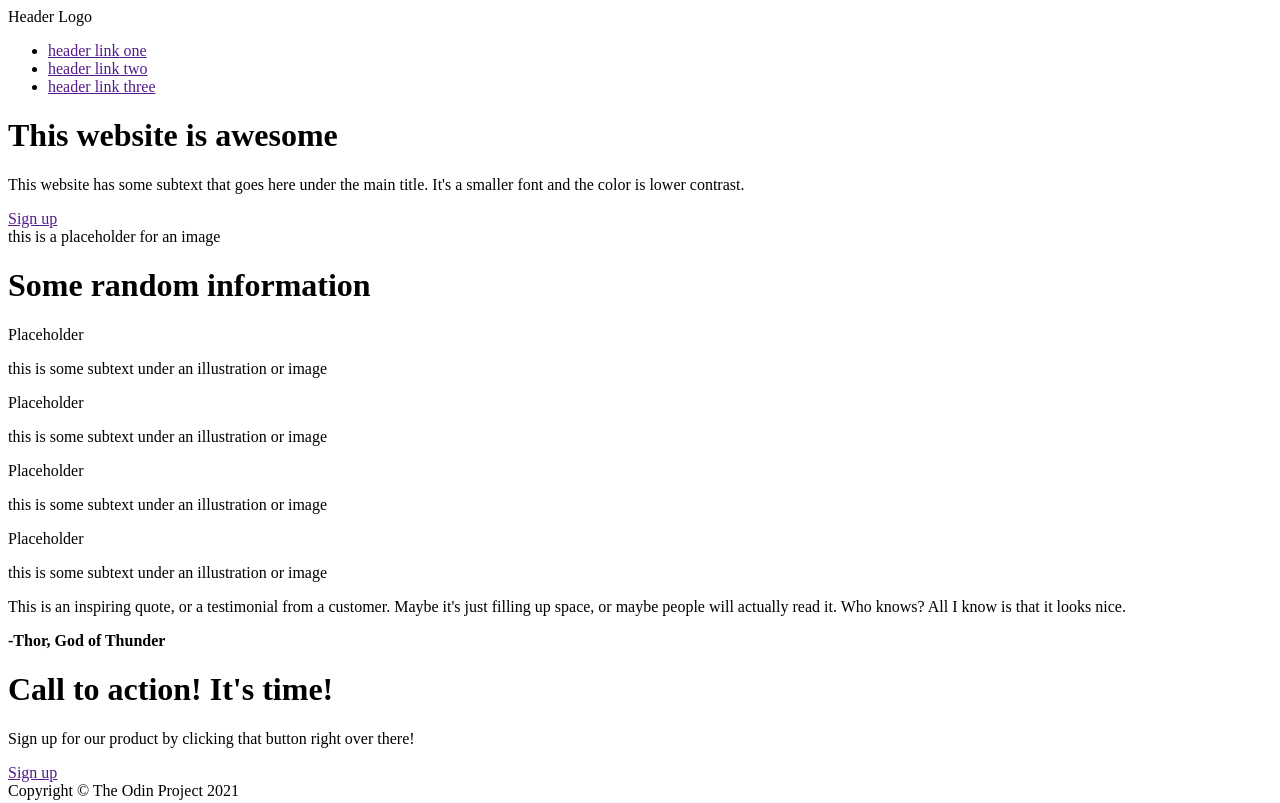
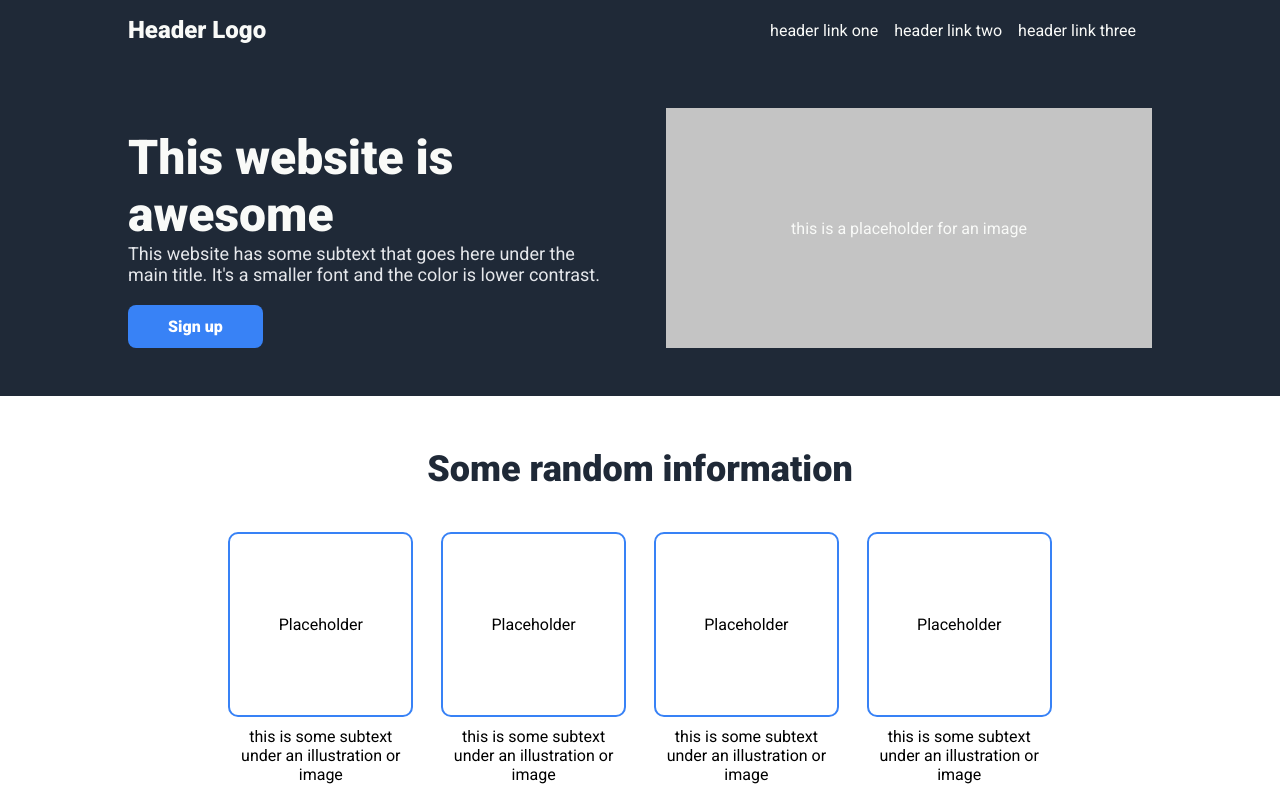
Before and after one commit to aflamiano-career/odin-landing-page, a plain HTML site: page index.html in a window 1280 px wide. Shown: the top 803 px of the page. Drawn offline with Linux system fonts and the light colour scheme.

Commit message:
added css styles

```diff
--- a/index.html
+++ b/index.html
@@ -4,18 +4,22 @@
     <meta charset="UTF-8">
     <meta http-equiv="X-UA-Compatible" content="IE=edge">
     <meta name="viewport" content="width=device-width, initial-scale=1.0">
+    <link rel="stylesheet" href="style.css">
     <title>Landing Page</title>
 </head>
 <body>
     <nav>
+        <div class="nav__container">
             <div class="logo">Header Logo</div>
-        <ul class="nav">
+            <ul class="nav__list">
                 <li class="nav__item"><a href="" class="nav__link">header link one</a></li>
                 <li class="nav__item"><a href="" class="nav__link">header link two</a></li>
                 <li class="nav__item"><a href="" class="nav__link">header link three</a></li>
             </ul>
+        </div>
     </nav>
     <div class="hero">
+        <div class="hero__container">
             <div class="hero__text">
                 <h1 class="hero__title">
                     This website is awesome
@@ -30,7 +34,9 @@
                 this is a placeholder for an image
             </div>
         </div>
+    </div>
     <div class="information">
+        <div class="information__container">
             <h1 class="information__title">Some random information</h1>
             <div class="information__content">
                 <div class="information__card">
@@ -67,7 +73,9 @@
                 </div>
             </div>
         </div>
+    </div>
     <div class="quote">
+        <div class="quote__container">
             <div class="quote__content">
                 <p class="quote__text">
                     This is an inspiring quote, or a testimonial from a customer.
@@ -79,14 +87,17 @@
                 </strong>
             </div>
         </div>
+    </div>
     <div class="call-to-action">
+        <div class="call-to-action__container">
             <div class="call-to-action__content">
                 <div class="call-to-action__text">
                     <h1>Call to action! It's time!</h1>
                     <p>Sign up for our product by clicking that
                         button right over there!
                     </p>
-                <a href="" class="btn_call-to-action">Sign up</a>
+                </div>
+                <a href="" class="btn_sign-up">Sign up</a>
             </div>
         </div>
     </div>
--- /dev/null
+++ b/style.css
@@ -0,0 +1,210 @@
+@import url('https://fonts.googleapis.com/css2?family=Roboto:ital,wght@0,400;0,900;1,300&display=swap');
+
+html {
+    box-sizing: border-box;
+}
+
+h1, p, img, ul {
+    margin: 0;
+    padding: 0;
+}
+
+body {
+    font-family: 'Roboto', sans-serif;
+    margin: 0;
+}
+
+nav, footer {
+    background-color: #1F2937;
+}
+
+.logo {
+    font-size: 24px;
+    font-weight: 900;
+    color: #f9faf8;
+}
+
+.nav__container, .hero__container {
+    margin: 0 auto;
+    max-width: 80%;
+    display: flex;
+    justify-content: space-between;
+    align-items: center;
+}
+
+.information__container, .quote__container,
+.call-to-action__container {
+    margin: 0 auto;
+    max-width: 80%;
+}
+
+.nav__container {
+    padding: 16px 0;
+}
+
+.nav__list {
+    display: flex;
+    list-style: none;
+}
+
+.nav__item {
+    margin-right: 16px;
+}
+
+.nav__link {
+    text-decoration: none;
+    color: #f9faf8;
+}
+
+.hero {
+    background-color: #1F2937;
+    color: #f9faf8;
+}
+
+.hero__container {
+    padding: 48px 0;
+    height: 240px;
+    gap: 52px;
+}
+
+.hero__text {
+    flex: 1;
+    height: inherit;
+    display: flex;
+    flex-direction: column;
+    justify-content: center;
+    align-items: flex-start;
+}
+
+.hero__img {
+    flex: 1;
+    height: inherit;
+    background-color: rgb(196, 196, 196);
+    display: flex;
+    justify-content: center;
+    align-items: center;
+}
+
+.hero__title {
+    margin-top: auto;
+    font-size: 48px;
+    font-weight: 900;
+}
+
+.hero__sub-title {
+    margin-bottom: auto;
+    font-size: 18px;
+    color: #e5e7eb;
+}
+
+.btn_sign-up {
+    display: inline-block;
+    background-color: #3882f6;
+    text-decoration: none;
+    color: #fff;
+    padding: 12px 40px;
+    border-radius: 8px;
+    font-weight: 900;
+    align-self: flex-start;
+}
+
+.information__container {
+    display: flex;
+    flex-direction: column;
+    justify-content: center;
+    align-items: center;
+    padding: 52px 0;
+}
+
+.information__title {
+    font-size: 36px;
+    font-weight: 900;
+    color: #1F2937;
+    margin-bottom: 32px;
+}
+
+.information__content {
+    display: flex;
+    width: 80%;
+    gap: 32px;
+    margin-bottom: 52px;
+}
+
+.information__card {
+    display: flex;
+    flex-direction: column;
+    justify-content: center;
+    align-items: center;
+}
+
+.card__img {
+    width: 100%;
+    height: auto;
+    border: 2px solid #3882f6;
+    border-radius: 10px;
+    margin: 10px;
+    display: flex;
+    justify-content: center;
+    align-items: center;
+}
+
+.card__img:before {
+    content: '';
+    display: block;
+    padding-top: 100%;
+}
+
+.card__text {
+    text-align: center;
+}
+
+.quote {
+    background-color: #e5e7eb;
+}
+
+.quote__container {
+    padding: 100px 0;
+    display: flex;
+    justify-content: center;
+}
+
+.quote__content {
+    display: flex;
+    flex-direction: column;
+    width: 80%;
+}
+
+.quote__text {
+    font-size: 36px;
+    font-weight: 300;
+    font-style: italic;
+}
+
+.quote__author {
+    font-size: 28px;
+    align-self: flex-end;
+}
+
+.call-to-action__content {
+    background-color: #3882f6;
+    color: #f9faf8;
+    margin: 52px 0;
+    padding: 56px 64px;
+    border-radius: 10px;
+    display: flex;
+    justify-content: space-between;
+    align-items: center;
+}
+
+.call-to-action__content > a {
+    border: 2px solid #fff;
+}
+
+footer {
+    display: flex;
+    justify-content: center;
+    align-items: center;
+    background-color: #1F2937;
+    color: #f9faf8;
+    height: 80px;
+}
```
Lines whose indentation alone changed are shown as unchanged.
